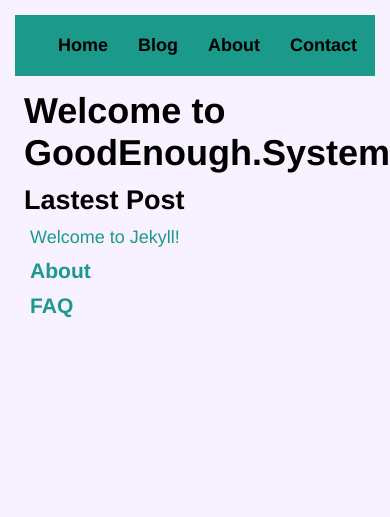
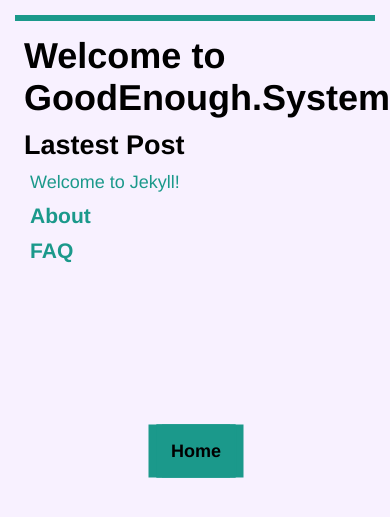
Before and after one commit to jaytomatic/jaytomatic.github.io, a Jekyll site: the page built from _pages/index.markdown, in a window 390 px wide. Shown: the top 517 px of the page. Built offline with Jekyll 4.4.1, drawn with Linux system fonts in a browser that asks for light colours.

Commit message:
updated css for mobile screens

```diff
--- a/_sass/general/general.scss
+++ b/_sass/general/general.scss
@@ -35,8 +35,11 @@
 
 @media only screen and (max-width: 600px){
   .topnav a{
-  float: center;
-  display: block;
+  float: none;
+  position: absolute;
+  top: 50%;
+  left: 50%;
+  transform: translate(-50%,-50%);
   }
  }
 
```
